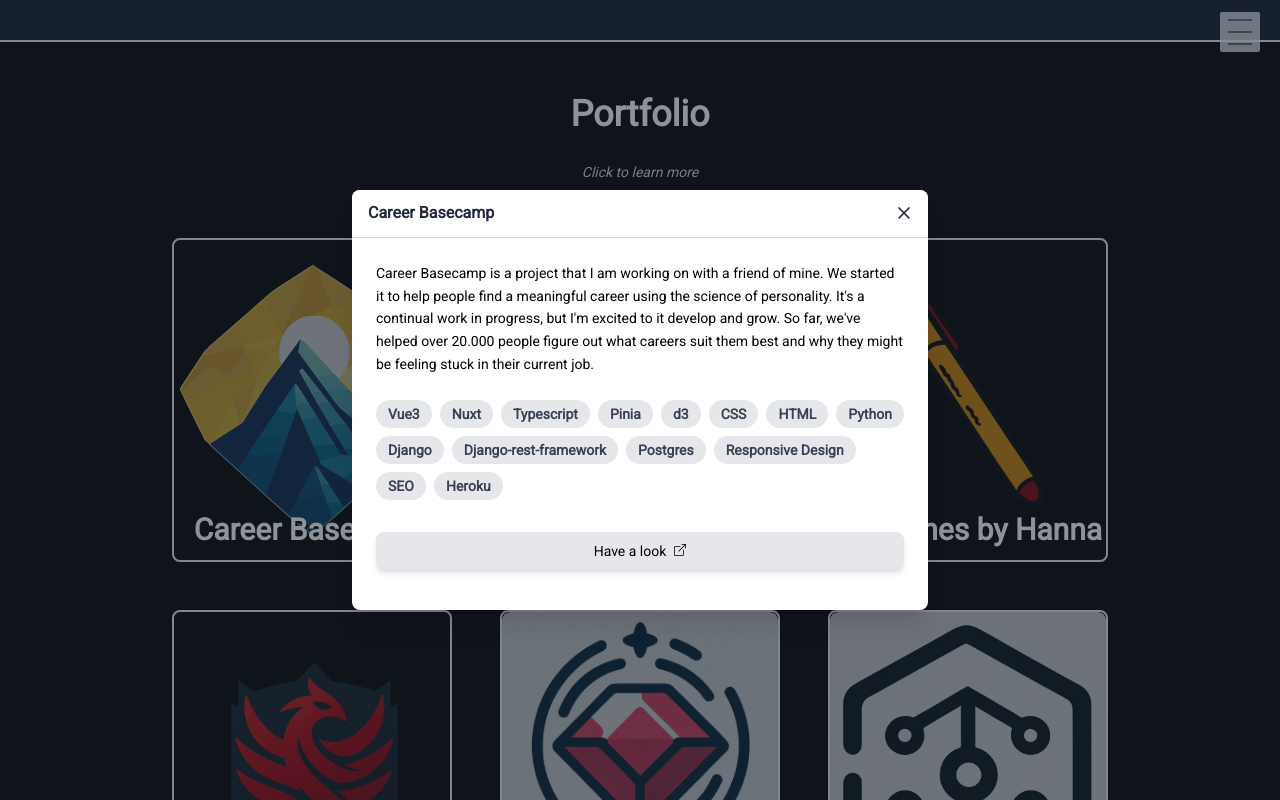
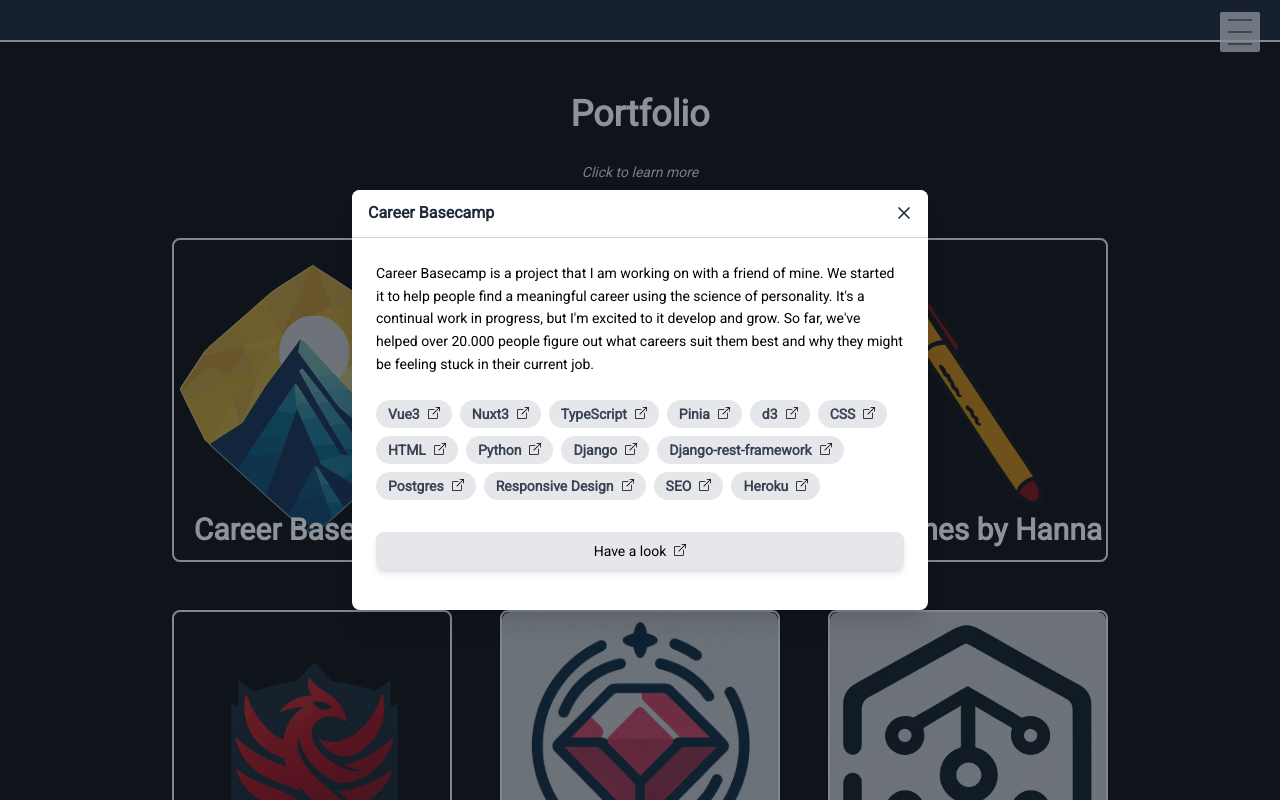
Before and after one commit to GoudekettingRM/goudeketting.nl, a Next.js app: page / in a window 1280 px wide. Both pictures are taken after a click on the element 312 px from the left and 1660 px from the top of the page. Shown: the part 1260-2060 px from the top of the page. Built offline with nearby package versions, Linux system fonts and the light colour scheme; what prettier would draw is missing.

Commit message:
Add links to techs

```diff
--- a/src/components/ProjectCard.tsx
+++ b/src/components/ProjectCard.tsx
@@ -4,6 +4,7 @@ import Image from 'next/image';
 import Link from 'next/link';
 import { useMemo } from 'react';
 import BasecampLogo from '../../public/career-basecamp.svg';
+import allSkills from '../data/skills.json';
 import GenericInfoModal from './modal/GenericInfoModal';
 
 export interface IProject {
@@ -17,6 +18,10 @@ export interface IProject {
 }
 
 export function ProjectCard({ links, longDesc, shortDesc, skills, thumbnail, title }: IProject) {
+  const skillUrls = useMemo(
+    () => JSON.parse(JSON.stringify(allSkills)) as Record<string, string>,
+    []
+  );
   const { motion, reduced } = useMotion();
   const SVGs = useMemo(
     () => ({
@@ -116,6 +121,20 @@ export function ProjectCard({ links, longDesc, shortDesc, skills, thumbnail, tit
         <p className='flex justify-center items-center text-black'>{longDesc}</p>
         <div className='mt-8 sm:mt-6 flex flex-row flex-wrap gap-2'>
           {skills.map((skill) => {
+            const url = skillUrls[skill];
+            if (url) {
+              return (
+                <Link
+                  href={url}
+                  rel='noopener noreferrer'
+                  target='_blank'
+                  key={skill}
+                  className='inline-block bg-gray-200 rounded-full px-3 py-1 text-sm font-semibold text-gray-700 link-external black underline sm:no-underline hover:underline hover:bg-gray-300 hover:shadow-md hover:transition-all hover:ease-in-out hover:duration-200'
+                >
+                  {skill}
+                </Link>
+              );
+            }
             return (
               <span
                 key={skill}
--- a/src/components/SkipToContentLink.tsx
+++ b/src/components/SkipToContentLink.tsx
@@ -18,7 +18,7 @@ const SkipToContentLink = ({ target }: ISkipToContentLinkProps) => {
         el.focus();
         el.removeAttribute('tabindex');
       }}
-      tabIndex={0}
+      tabIndex={1}
       className='absolute left-[-9999px] top-5 bg-blue-500 text-white px-2 py-1 focus:left-10'
     >
       Skip to Main Content
--- a/src/data/projects.json
+++ b/src/data/projects.json
@@ -15,8 +15,8 @@
     ],
     "skills": [
       "Vue3",
-      "Nuxt",
-      "Typescript",
+      "Nuxt3",
+      "TypeScript",
       "Pinia",
       "d3",
       "CSS",
@@ -67,7 +67,7 @@
         "link": "https://finelinesbyhanna.com"
       }
     ],
-    "skills": ["NextJS", "React", "Typescript", "RSpec", "Emotion", "EmailJS", "Vercel"]
+    "skills": ["NextJS", "React", "TypeScript", "Emotion", "EmailJS", "Vercel"]
   },
   {
     "title": "Personal Website",
@@ -86,7 +86,7 @@
     "skills": [
       "NextJS",
       "React",
-      "Typescript",
+      "TypeScript",
       "TailwindCSS",
       "Headless UI",
       "Framer Motion",
--- /dev/null
+++ b/src/data/skills.json
@@ -0,0 +1,43 @@
+{
+  "Vue3": "https://vuejs.org/",
+  "Nuxt3": "https://nuxt.com/",
+  "Pinia": "https://pinia.vuejs.org/",
+  "d3": "https://d3js.org/",
+  "CSS": "https://developer.mozilla.org/en-US/docs/Web/CSS",
+  "HTML": "https://developer.mozilla.org/en-US/docs/Web/HTML",
+  "Python": "https://www.python.org/",
+  "Django": "https://www.djangoproject.com/",
+  "Django-rest-framework": "https://www.django-rest-framework.org/",
+  "Postgres": "https://www.postgresql.org/",
+  "Responsive Design": "https://developer.mozilla.org/en-US/docs/Learn/CSS/CSS_layout/Responsive_Design",
+  "SEO": "https://developer.mozilla.org/en-US/docs/Glossary/SEO",
+  "Heroku": "https://www.heroku.com/",
+  "Squarespace": "https://www.squarespace.com/",
+  "NextJS": "https://nextjs.org/",
+  "React": "https://reactjs.org/",
+  "RSpec": "https://rspec.info/",
+  "Emotion": "https://emotion.sh/docs/introduction",
+  "EmailJS": "https://www.emailjs.com/",
+  "Vercel": "https://vercel.com/",
+  "TailwindCSS": "https://tailwindcss.com/",
+  "Headless UI": "https://headlessui.dev/",
+  "Framer Motion": "https://www.framer.com/motion/",
+  "Resend": "https://resend.com/",
+  "React Email": "https://react.email/",
+  "Ruby": "https://www.ruby-lang.org/en/",
+  "RubyGems": "https://rubygems.org/",
+  "Rake": "https://ruby.github.io/rake/",
+  "Rubocop": "https://rubocop.org/",
+  "Simplecov": "https://github.com/simplecov-ruby/simplecov",
+  "Continuous Integration": "https://en.wikipedia.org/wiki/Continuous_integration",
+  "TypeScript": "https://www.typescriptlang.org/",
+  "JavaScript": "https://developer.mozilla.org/en-US/docs/Web/JavaScript",
+  "Node JS": "https://nodejs.org/",
+  "NPM": "https://www.npmjs.com/",
+  "Jest": "https://jestjs.io/",
+  "Changesets": "https://github.com/changesets/changesets",
+  "Mocha": "https://mochajs.org/",
+  "Chai": "https://www.chaijs.com/",
+  "Redux": "https://redux.js.org/",
+  "I18n": "https://www.i18n.com/"
+}
```
